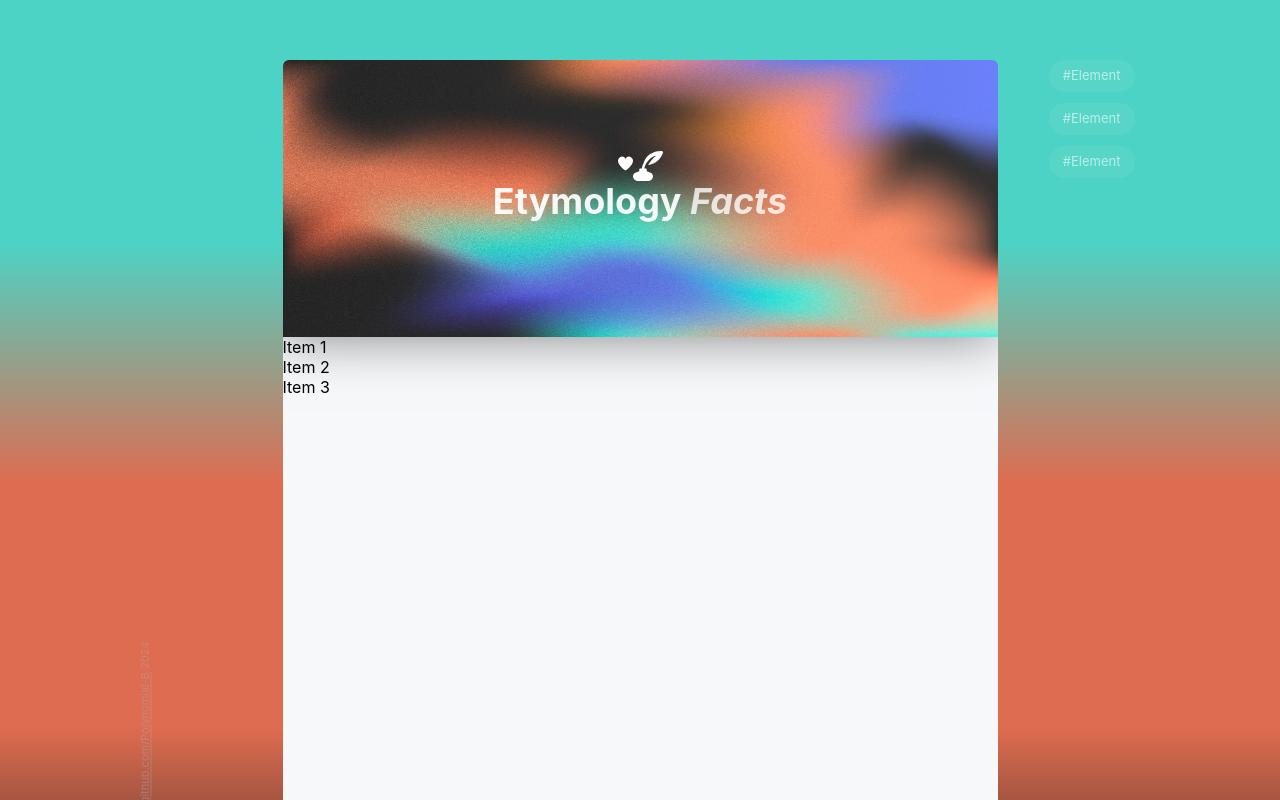
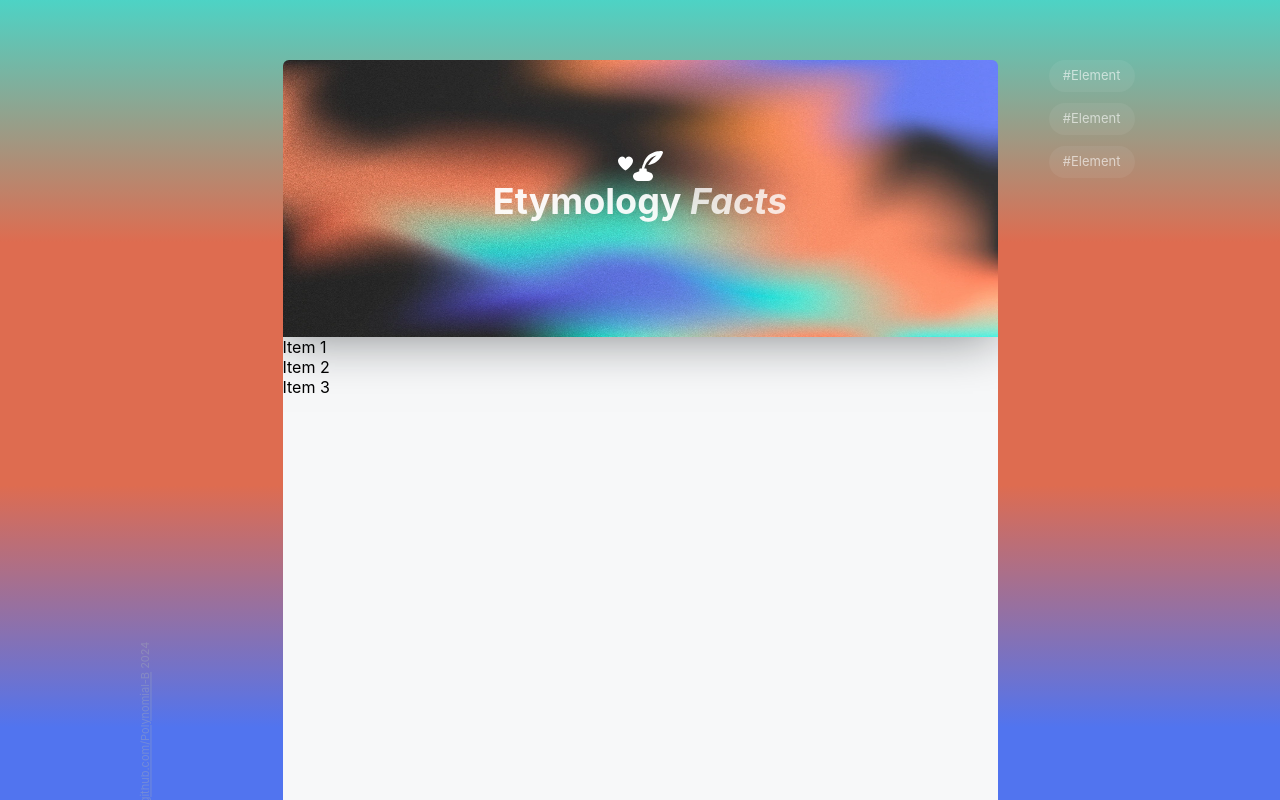
Before and after one commit to Polynomial-B/etymology-facts, a React (Vite) app: page / in a window 1280 px wide. Shown: the top 800 px of the page. Built offline with nearby package versions, Linux system fonts and the light colour scheme.

Commit message:
colors updateD

```diff
--- a/src/index.css
+++ b/src/index.css
@@ -73,10 +73,10 @@ button {
 body {
 	background-image: linear-gradient(
 		0deg,
-		rgb(34, 34, 34),
+		rgb(81, 116, 239),
+		rgb(81, 116, 239),
 		rgb(222, 108, 80),
 		rgb(222, 108, 80),
-		#4dd3c5,
 		#4dd3c5
 	);
 	min-height: 100vh;
```
